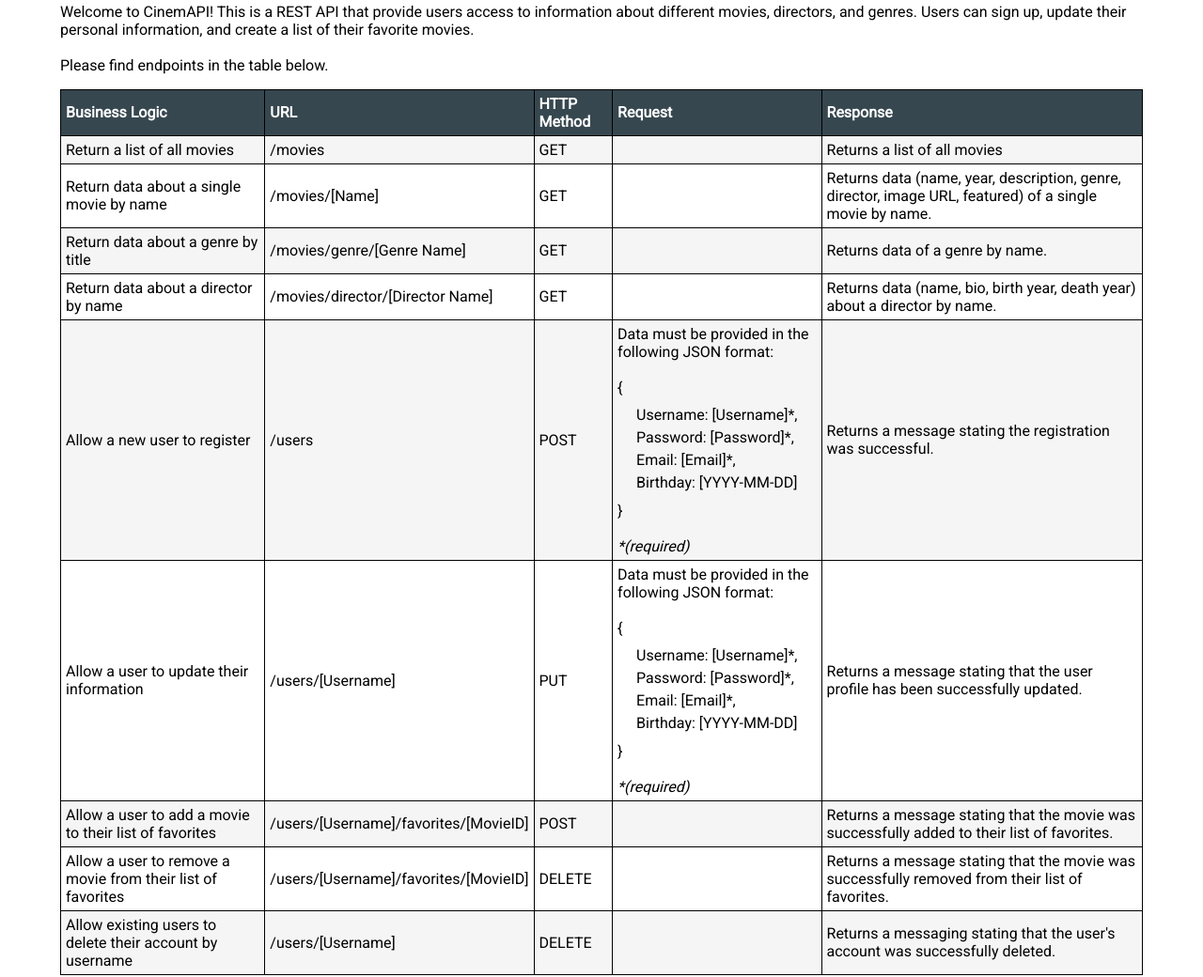
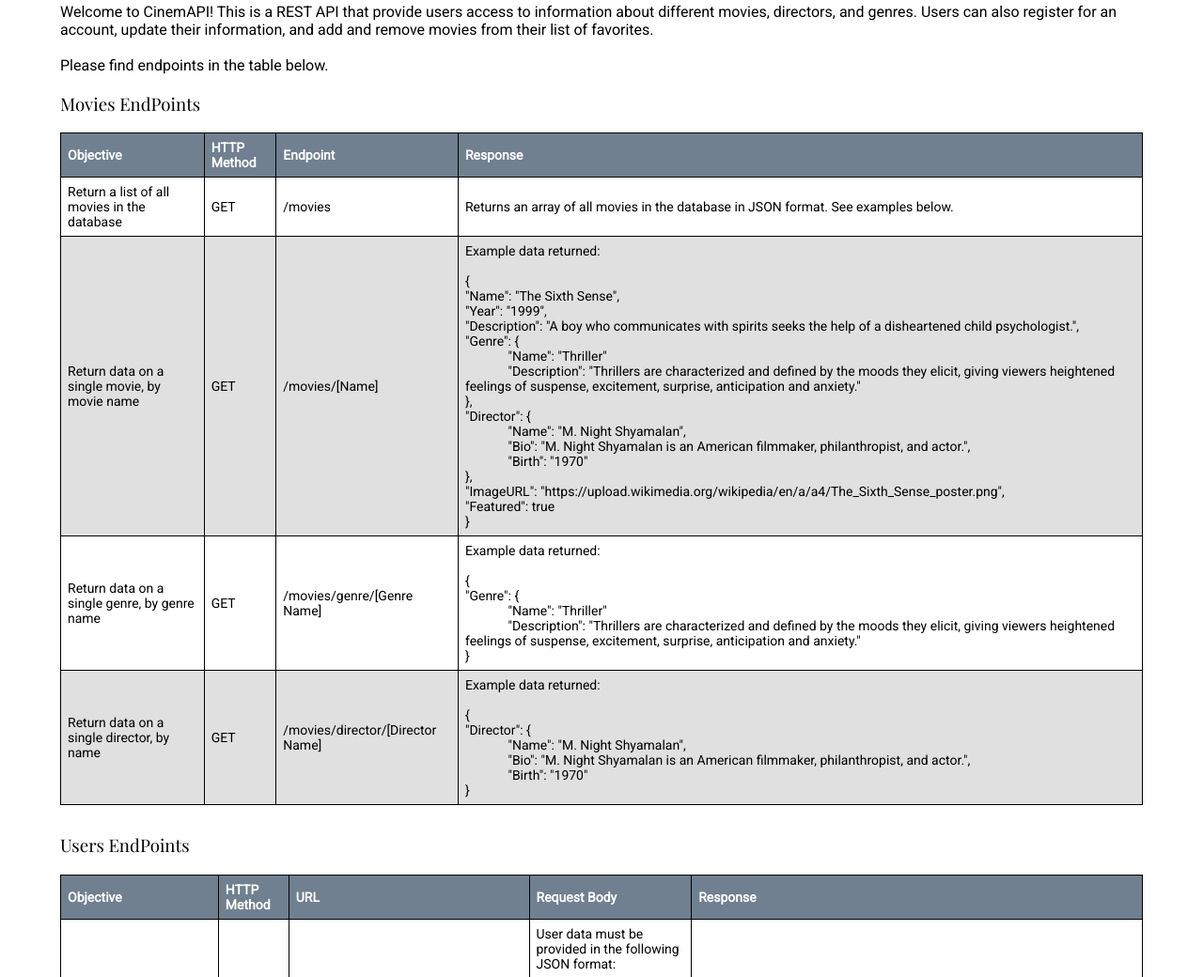
Before and after one commit to janeweggenmann/cinemAPI, a website: page public/documentation.html in a window 1280 px wide. Shown: the part 83-1123 px from the top of the page at 94% size. Drawn offline with nearby package versions, Linux system fonts and the light colour scheme; a web font is replaced by a local one.

Commit message:
Update documentation.html

```diff
--- a/public/documentation.html
+++ b/public/documentation.html
@@ -7,109 +7,208 @@
     <link rel="preconnect" href="https://fonts.gstatic.com">
     <link rel="preconnect" href="https://fonts.gstatic.com">
     <link href="https://fonts.googleapis.com/css2?family=Benne&family=Playfair+Display:wght@400;500&family=Roboto:wght@300;400&display=swap" rel="stylesheet">
-    <link rel="stylesheet" href="../styles.css">
+    <style>
+      .page-container {
+        width: 90%;
+        margin: 0 auto;
+      }
+      h1, h3 {
+        font-family: 'Playfair Display', serif;
+        font-weight: 300;
+      }
+      p {
+        font-family: 'Roboto', sans-serif;
+      }
+      td, th {
+        text-align: left;
+        border: 1px solid black;
+        padding: 7px;
+        font-family: 'Roboto', sans-serif;
+        font-size: 10.5pt;
+      }
+      tr:nth-child(odd) {
+        background-color: #e0e0e0;
+      }
+      table {
+        border-collapse: collapse;
+      }
+      th {
+        background-color: #708090;
+        color: white;
+      }
+      .table-container {
+        margin-bottom: 30px;
+      }
+    </style>
   </head>
 
   <body class="page-container">
     <h1>CinemAPI: REST API Documentation</h1>
     <p>
       Welcome to CinemAPI! This is a REST API that provide users access to
-      information about different movies, directors, and genres. Users can sign
-      up, update their personal information, and create a list of their favorite
-      movies.<br>
+      information about different movies, directors, and genres. Users can also register for an account, update their information, and add and remove movies from their list of favorites.<br>
       <br>
       Please find endpoints in the table below.
     </p>
-    <table class="documentation-table">
+
+    <h3>Movies EndPoints</h3>
+    <table class="table-container">
       <tr>
-        <th>Business Logic</th>
-        <th>URL</th>
+        <th>Objective</th>
         <th>HTTP Method</th>
-        <th>Request</th>
+        <th>Endpoint</th>
         <th>Response</th>
       </tr>
       <tr>
-        <td>Return a list of all movies</td>
+        <td>Return a list of all movies in the database</td>
+        <td>GET</td>
         <td>/movies</td>
-        <td>GET</td>
-        <td></td>
-        <td>Returns a list of all movies</td>
+        <td>Returns an array of all movies in the database in JSON format. See examples below.</td>
       </tr>
       <tr>
-        <td>Return data about a single movie by name</td>
+        <td>Return data on a single movie, by movie name</td>
+        <td>GET</td>
         <td>/movies/[Name]</td>
-        <td>GET</td>
-        <td></td>
-        <td>Returns data (name, year, description, genre, director, image URL, featured) of a single movie by name.</td>
+        <td>Example data returned: <br>
+          <br>
+          { <br>
+            "Name": "The Sixth Sense", <br>
+            "Year": "1999", <br>
+            "Description": "A boy who communicates with spirits seeks the help of a disheartened child psychologist.", <br>
+            "Genre": { <br>
+              &emsp;&emsp;&emsp; "Name": "Thriller"<br>
+              &emsp;&emsp;&emsp; "Description": "Thrillers are characterized and defined by the moods they elicit, giving viewers heightened feelings of suspense, excitement, surprise, anticipation and anxiety."<br>
+            },<br>
+            "Director": { <br>
+              &emsp;&emsp;&emsp; "Name": "M. Night Shyamalan",<br>
+              &emsp;&emsp;&emsp; "Bio": "M. Night Shyamalan is an American filmmaker, philanthropist, and actor.",<br>
+              &emsp;&emsp;&emsp; "Birth": "1970"<br>
+            }, <br>
+            "ImageURL": "https://upload.wikimedia.org/wikipedia/en/a/a4/The_Sixth_Sense_poster.png", <br>
+            "Featured": true <br>
+        } <br>
+        </td>
       </tr>
       <tr>
-        <td>Return data about a genre by title</td>
+        <td>Return data on a single genre, by genre name</td>
+        <td>GET</td>
         <td>/movies/genre/[Genre Name]</td>
-        <td>GET</td>
-        <td></td>
-        <td>Returns data of a genre by name.</td>
+        <td> Example data returned: <br>
+          <br>
+          { <br>
+          "Genre": { <br>
+          &emsp;&emsp;&emsp; "Name": "Thriller"<br>
+          &emsp;&emsp;&emsp; "Description": "Thrillers are characterized and defined by the moods they elicit, giving viewers heightened feelings of suspense, excitement, surprise, anticipation and anxiety."<br>
+        } <br>
+        </td>
       </tr>
       <tr>
-        <td>Return data about a director by name</td>
+        <td>Return data on a single director, by name</td>
+        <td>GET</td>
         <td>/movies/director/[Director Name]</td>
-        <td>GET</td>
-        <td></td>
-        <td>Returns data (name, bio, birth year, death year) about a director by name.</td>
+        <td>Example data returned: <br>
+          <br>
+          { <br>
+          "Director": { <br>
+            &emsp;&emsp;&emsp; "Name": "M. Night Shyamalan",<br>
+            &emsp;&emsp;&emsp; "Bio": "M. Night Shyamalan is an American filmmaker, philanthropist, and actor.",<br>
+            &emsp;&emsp;&emsp; "Birth": "1970"<br>
+        }
+        </td>
+      </tr>
+    </table>
+
+    <h3>Users EndPoints</h3>
+    <table class="table-container">
+      <tr>
+        <th>Objective</th>
+        <th>HTTP Method</th>
+        <th>URL</th>
+        <th>Request Body</th>
+        <th>Response</th>
       </tr>
       <tr>
-        <td>Allow a new user to register</td>
+        <td>Allow a new user to register for an account</td>
+        <td>POST</td>
         <td>/users</td>
-        <td>POST</td>
-        <td>Data must be provided in the following JSON format: <br>
+        <td>User data must be provided in the following JSON format: <br>
           <br>
           { <br>
-            <p class="json-example">Username: [Username]*, </p>
-            <p class="json-example">Password: [Password]*, </p>
-            <p class="json-example">Email: [Email]*, </p>
-            <p class="json-example">Birthday: [YYYY-MM-DD] </p>
-          } <br>
-          <br>
-          <i>*(required)</i>
+          "Username": "[Username]", <br>
+          "Password": "[Password]", <br>
+          "Email": "[Email]", <br>
+          "Birthday": "[YYYY-MM-DD]" <br>
+        }
         </td>
-        <td>Returns a message stating the registration was successful.</td>
+        <td>Returns a message stating the user successfully registered</td>
       </tr>
       <tr>
-        <td>Allow a user to update their information</td>
+        <td>Allow a user to update their user information</td>
+        <td>PUT</td>
         <td>/users/[Username]</td>
-        <td>PUT</td>
-        <td>Data must be provided in the following JSON format: <br>
+        <td>User data must be provided in the following JSON format: <br>
           <br>
           { <br>
-            <p class="json-example">Username: [Username]*, </p>
-            <p class="json-example">Password: [Password]*, </p>
-            <p class="json-example">Email: [Email]*, </p>
-            <p class="json-example">Birthday: [YYYY-MM-DD] </p>
-          } <br>
+          "Username": "[Username]", <br>
+          "Password": "[Password]", <br>
+          "Email": "[Email]", <br>
+          "Birthday": "[YYYY-MM-DD]" <br>
+        }
+        </td>
+        <td>Returns the updated user information in JSON format. Example data returned:
           <br>
-          <i>*(required)</i>
+          { <br>
+          "Username": "janeweggenmann", <br>
+          "Password": "passw0rd!", <br>
+          "Email": "janeweggenmann@gmail.com", <br>
+          "Birthday": "1996-06-20" <br>
+          }
         </td>
-        <td>Returns a message stating that the user profile has been successfully updated.</td>
       </tr>
       <tr>
         <td>Allow a user to add a movie to their list of favorites</td>
+        <td>POST</td>
         <td>/users/[Username]/favorites/[MovieID]</td>
-        <td>POST</td>
         <td></td>
-        <td>Returns a message stating that the movie was successfully added to their list of favorites.</td>
+        <td>Returns the updated user information in JSON format with updated array of favorite movies. Example data returned: <br>
+          <br>
+          { <br>
+          "Username": "janeweggenmann", <br>
+          "Password": "passw0rd!", <br>
+          "Email": "janeweggenmann@gmail.com", <br>
+          "Birthday": "1996-06-20", <br>
+          "FavoriteMovies": <br>
+          [ <br>
+          &emsp;&emsp;&emsp; "60dbc57c2126583711f84f7b", <br>
+          &emsp;&emsp;&emsp; "60dd2b57efba3a45116c9565" <br>
+          ] <br>
+          } <br>
+        </td>
       </tr>
       <tr>
         <td>Allow a user to remove a movie from their list of favorites</td>
+        <td>DELETE</td>
         <td>/users/[Username]/favorites/[MovieID]</td>
-        <td>DELETE</td>
         <td></td>
-        <td>Returns a message stating that the movie was successfully removed from their list of favorites.</td>
+        <td>Returns the updated user information in JSON format with movie removed from array of favorite movies. Example data returned: <br>
+          <br>
+          { <br>
+          "Username": "janeweggenmann", <br>
+          "Password": "passw0rd!", <br>
+          "Email": "janeweggenmann@gmail.com", <br>
+          "Birthday": "1996-06-20", <br>
+          "FavoriteMovies": <br>
+          [ <br>
+          &emsp;&emsp;&emsp; "60dbc57c2126583711f84f7b", <br>
+          ] <br>
+          } <br>
       </tr>
       <tr>
         <td>Allow existing users to delete their account by username</td>
+        <td>DELETE</td>
         <td>/users/[Username]</td>
-        <td>DELETE</td>
         <td></td>
-        <td>Returns a messaging stating that the user's account was successfully deleted.</td>
+        <td>Returns a messaging stating that the user's account was successfully deleted. If the user does not exist in the database, and error message is returned stating the user was not found.</td>
       </tr>
     </table>
   </body>
```
